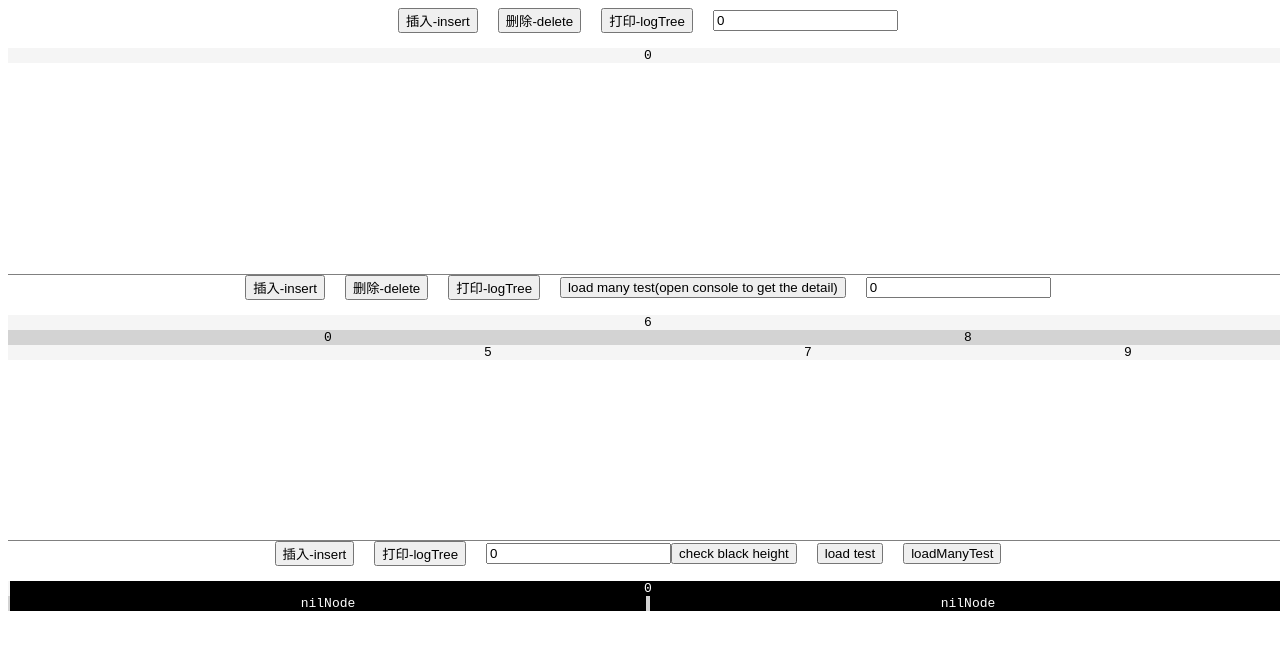
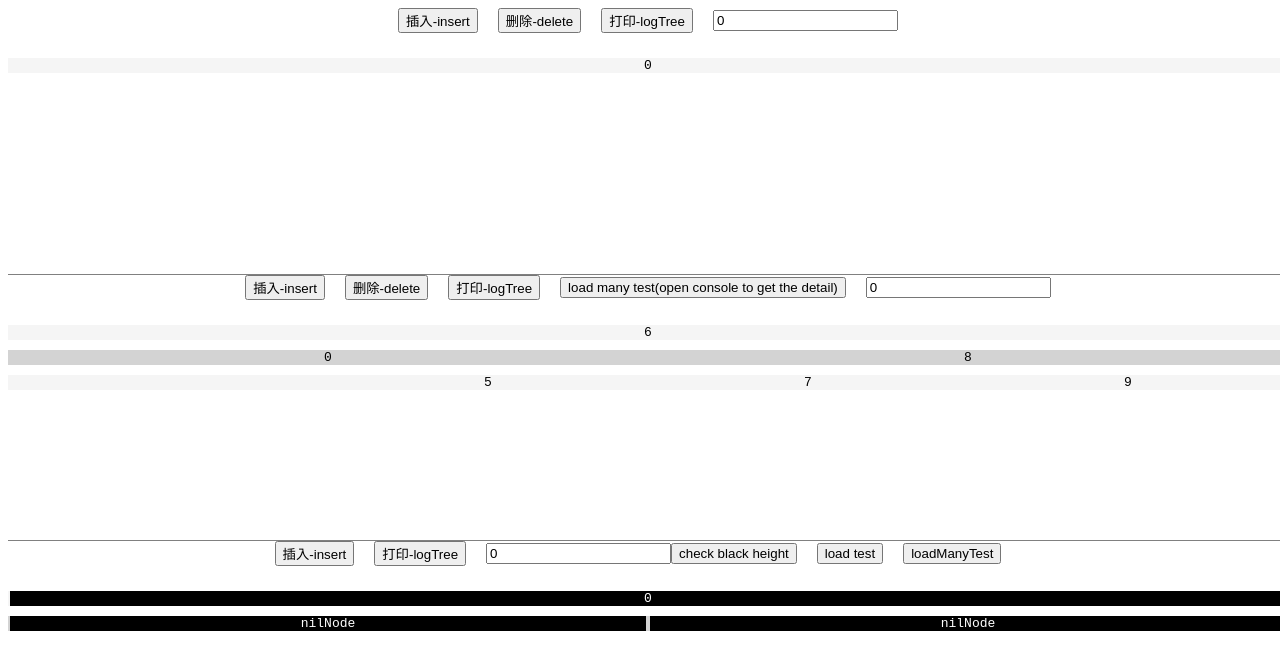
Before and after one commit to qirong77/RedBlackTree, a Vue app: page / in a window 1280 px wide. Shown: the top 670 px of the page. Built offline with nearby package versions, Linux system fonts and the light colour scheme.

Commit message:
v0.3.2: 完善样式

```diff
--- a/src/App.vue
+++ b/src/App.vue
@@ -46,6 +46,7 @@ pre div {
   justify-content: center;
   align-items: center;
   background-color: red;
+  margin: 10px 0;
 }
 
 pre div:nth-child(odd) {
--- /dev/null
+++ b/src/RBT/deleteRBTNode.ts
@@ -0,0 +1,5 @@
+import { RBTNode } from "./RBTNode";
+
+export const deleteRBTNode = (node:RBTNode,target:number):RBTNode => {
+    return node
+}
```
